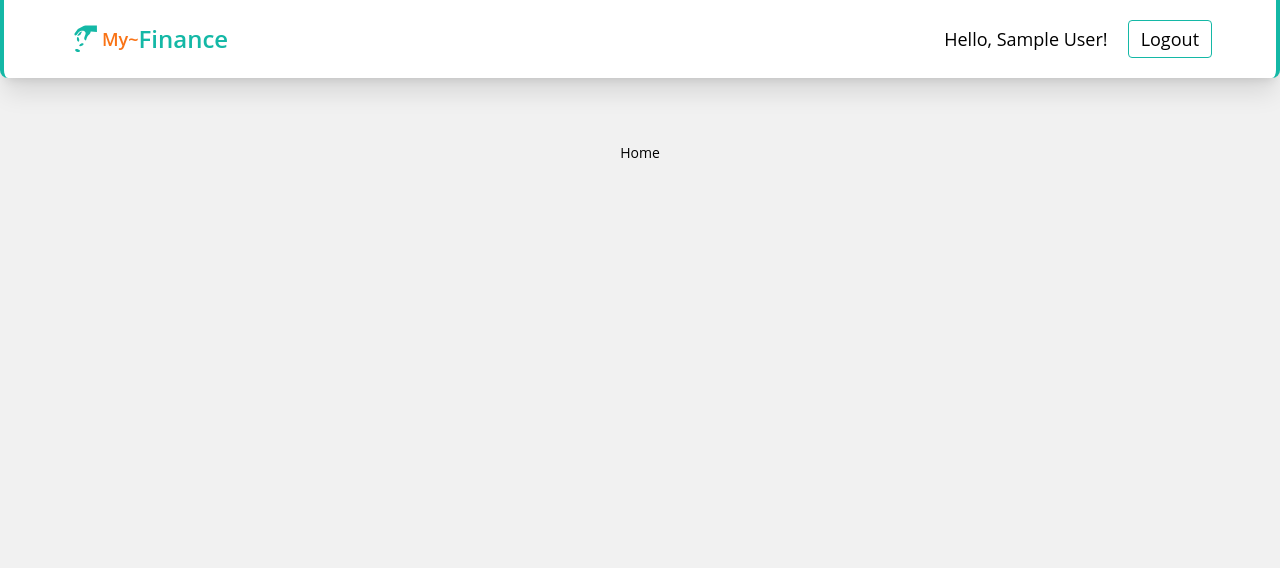
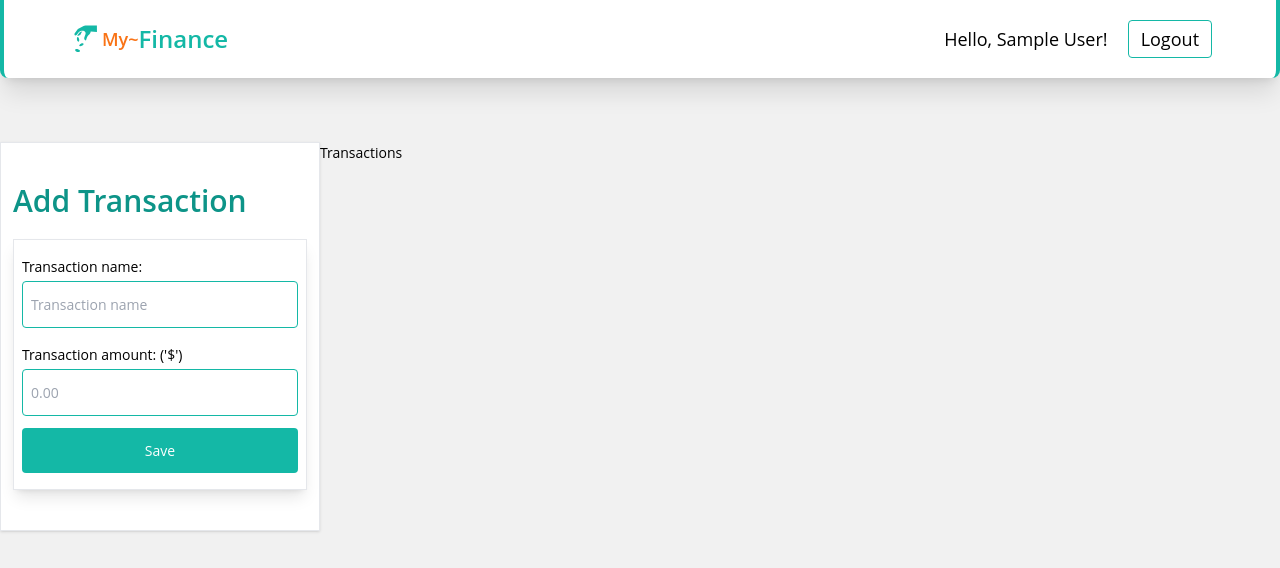
Before and after one commit to AmaduKamara/finance-tracker, a React (Create React App) app: page / in a window 1280 px wide. Shown: the top 568 px of the page. Built offline with nearby package versions, Linux system fonts and the light colour scheme; no server answers; sample sign-in values are in the browser's storage.

Commit message:
Work on Transaction form component

```diff
--- a/src/App.js
+++ b/src/App.js
@@ -16,7 +16,7 @@ function App() {
   const { authIsReady, user } = useAuthContext();
 
   return (
-    <div className="App">
+    <div>
       {authIsReady && (
         <Router>
           <Navbar />
--- a/src/pages/Home.js
+++ b/src/pages/Home.js
@@ -1,9 +1,18 @@
 import React from "react";
+import TransactionForm from "./TransactionForm";
 
 const Home = () => {
   return (
-    <div className="py-16">
-      <h1>Home</h1>
+    <div className="py-16 container mx-auto flex">
+      <div className="w-1/4 bg-white border shadow py-10 px-3">
+        <h1 className="text-teal-600 font-semibold text-xl md:text-2xl lg:text-3xl">
+          Add Transaction
+        </h1>
+        <TransactionForm />
+      </div>
+      <div className="w-3/4">
+        <h2>Transactions</h2>
+      </div>
     </div>
   );
 };
--- /dev/null
+++ b/src/pages/TransactionForm.jsx
@@ -0,0 +1,36 @@
+import { useState } from "react";
+
+const TransactionForm = () => {
+  const [name, setName] = useState("");
+  const [amount, setAmount] = useState("");
+
+  return (
+    <form className="border py-4 px-2 mt-5 shadow-lg">
+      <label className="mb-4 block">
+        <span className="block mb-1">Transaction name:</span>
+        <input
+        className="border py-3 rounded w-full px-2 border-teal-500 focus:outline-teal-600 focus:border-2"
+          type="text"
+          onChange={(e) => setName(e.target.value)}
+          value={name}
+          placeholder="Transaction name"
+          required
+        />
+      </label>
+      <label className="block">
+        <span className="block mb-1">Transaction amount: ('$')</span>
+        <input
+        className="border py-3 rounded w-full px-2 border-teal-500 focus:outline-teal-600 focus:border-2"
+          type="number"
+          onChange={(e) => setAmount(e.target.value)}
+          value={amount}
+          placeholder="0.00"
+          required
+        />
+      </label>
+      <button className="py-3 w-full bg-teal-500 mt-3 rounded text-white hover:bg-teal-600 focus:bg-teal-700">Save</button>
+    </form>
+  );
+};
+
+export default TransactionForm;
```
